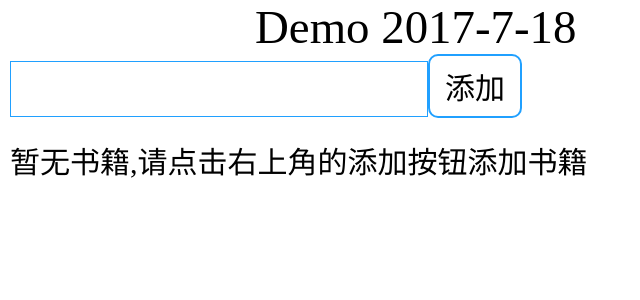
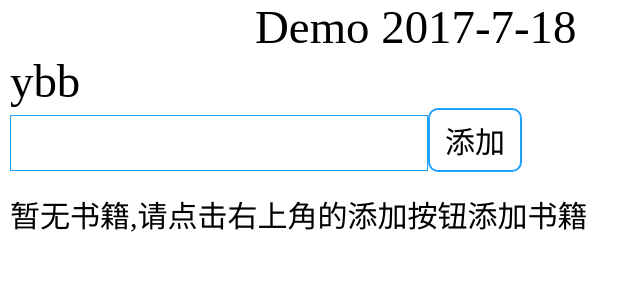
Before and after one commit to yubaobin/vue-framework, a Vue app: page / in a window 1280 px wide. Shown: the top 300 px of the page, without its empty margins (0-640 px from the left). Built offline with nearby package versions, Linux system fonts and the light colour scheme.

Commit message:
update demo

```diff
--- a/package.json
+++ b/package.json
@@ -11,7 +11,7 @@
     "lint": "eslint --ext .js,.vue src"
   },
   "dependencies": {
-    "vue": "^2.2.2",
+    "vue": "^2.4.2",
     "vue-router": "^2.3.0",
     "vuex": "^2.3.1"
   },
@@ -56,7 +56,7 @@
     "vue-axios": "^2.0.1",
     "vue-loader": "^11.1.4",
     "vue-style-loader": "^2.0.0",
-    "vue-template-compiler": "^2.2.4",
+    "vue-template-compiler": "^2.4.2",
     "webpack": "^2.4.1",
     "webpack-bundle-analyzer": "^2.2.1",
     "webpack-dev-middleware": "^1.10.0",
--- /dev/null
+++ b/src/components/Author.vue
@@ -0,0 +1,18 @@
+<template>
+  <div>
+    <slot></slot>
+  </div>
+</template>
+<script>
+export default {
+  data () {
+    return {}
+  },
+  created () {
+    console.log(this.$attrs.name)
+  }
+}
+</script>
+<style scoped lang="scss">
+
+</style>
--- a/src/components/Book.vue
+++ b/src/components/Book.vue
@@ -1,5 +1,6 @@
 <template>
   <div class="book">
+    <author :name="$attrs.name">{{$attrs.name}}</author>
     <div class="ui-input">
       <input v-model="name" />
     </div>
@@ -23,9 +24,11 @@
 <script>
 import { mapGetters } from 'vuex'
 import 'vue-awesome/icons/close'
+import Author from '@/components/Author'
 
 export default {
   name: 'book',
+  inheritAttrs: false,
   data () {
     return {
       name: ''
@@ -35,6 +38,9 @@ export default {
     ...mapGetters([
       'bookList'
     ])
+  },
+  components: {
+    Author
   },
   methods: {
     addBook () {
@@ -107,7 +113,7 @@ $red: #EF2A2A;
       text-align: center;
     }
     .bookName {
-      width: 70%;
+      width: 60%;
     }
   }
 }
--- a/src/router/index.js
+++ b/src/router/index.js
@@ -1,6 +1,6 @@
 import Vue from 'vue'
 import Router from 'vue-router'
-import Book from '@/components/Book'
+import Index from '@/views/index'
 import BookDetail from '@/components/BookDetail'
 
 Vue.use(Router)
@@ -9,8 +9,8 @@ const router = new Router({
   routes: [
     {
       path: '/',
-      name: 'Book',
-      component: Book
+      name: 'Index',
+      component: Index
     }, {
       path: '/detail/:index',
       name: 'BookDetail',
--- /dev/null
+++ b/src/views/index.vue
@@ -0,0 +1,21 @@
+<template>
+  <div>
+    <Book :name="name"></Book>
+  </div>
+</template>
+<script>
+import Book from '@/components/Book'
+export default {
+  data () {
+    return {
+      name: 'ybb'
+    }
+  },
+  components: {
+    Book
+  }
+}
+</script>
+<style scoped lang="scss">
+
+</style>
```
Also changed, not shown: 2 other files (tests, documents, lock files or other folders).
